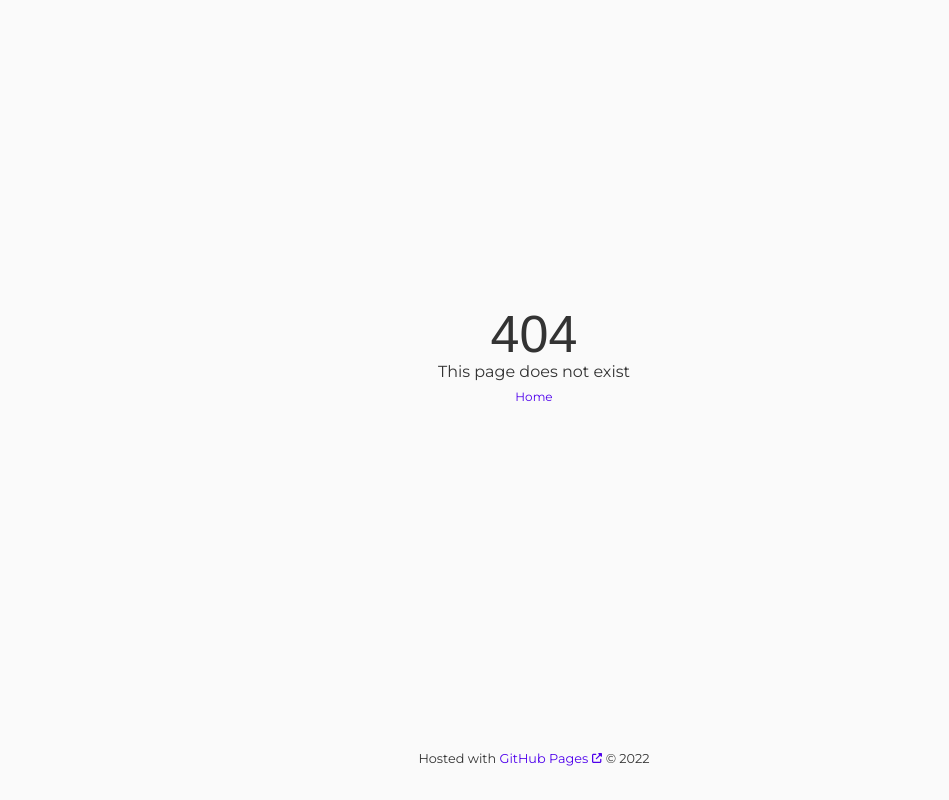
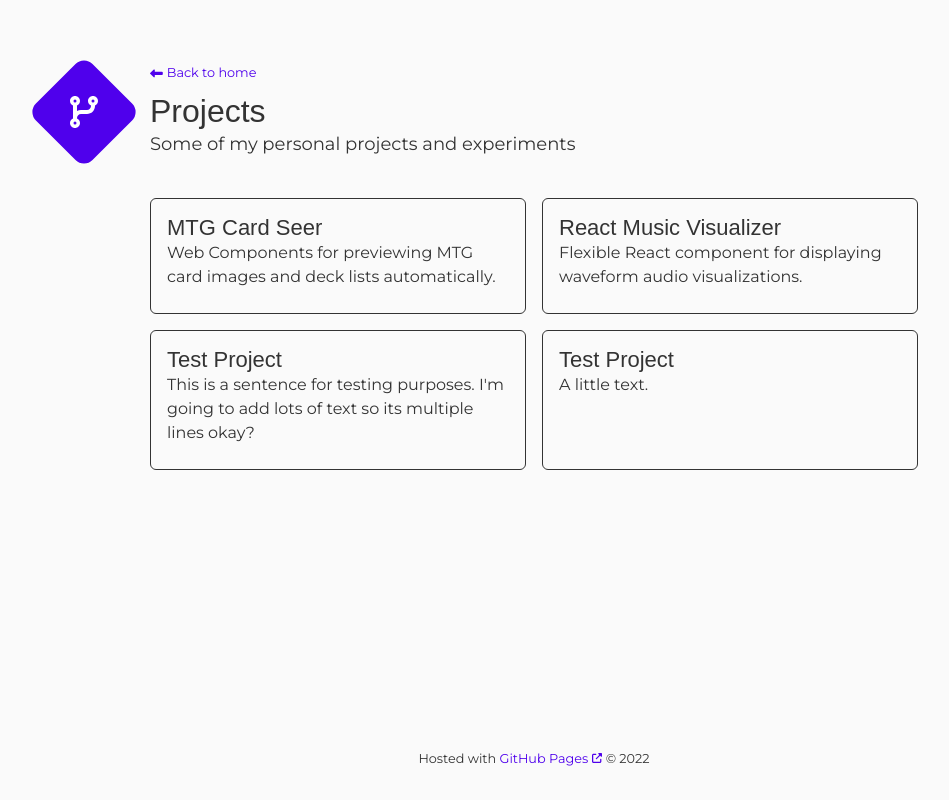
Before and after one commit to im-sticky/im-sticky.github.io, a Next.js app: page /projects in a window 1280 px wide. Before the commit this address had no page. Shown: the whole page, without its empty margins (106-1055 px from the left). Built offline with nearby package versions, Linux system fonts and the light colour scheme; a web font is replaced by a local one.

Commit message:
setup for projects page

```diff
--- a/components/TitleShape/index.js
+++ b/components/TitleShape/index.js
@@ -21,7 +21,7 @@ export function TitleShape({icon, alt, children, level = 1, small = false, class
 }
 
 TitleShape.propTypes = {
-  alt: PropTypes.string.isRequired,
+  alt: PropTypes.string,
   children: PropTypes.any.isRequired,
   className: PropTypes.string,
   icon: PropTypes.instanceOf(Object).isRequired,
--- /dev/null
+++ b/models/base.js
@@ -0,0 +1,5 @@
+export class Base {
+  toJSON() {
+    return Object.fromEntries(Object.entries({...this}).filter(([_, x]) => x !== undefined));
+  }
+}
--- /dev/null
+++ b/models/project.js
@@ -0,0 +1,13 @@
+import {Base} from './base';
+
+export class Project extends Base {
+  constructor({title, description, link, external = false, image}) {
+    super();
+
+    this.title = title;
+    this.description = description;
+    this.link = link;
+    this.external = external;
+    this.image = image;
+  }
+}
--- /dev/null
+++ b/pages/projects.js
@@ -0,0 +1,114 @@
+import React from 'react';
+import Head from 'next/head';
+import clsx from 'clsx';
+import Link from 'next/link';
+import {Section} from 'components/Section';
+import {Container} from 'components/Container';
+import {InternalLink} from 'components/Link';
+import {TitleShape} from 'components/TitleShape';
+import {FontAwesomeIcon} from '@fortawesome/react-fontawesome';
+import {faLongArrowAltLeft, faCodeBranch} from '@fortawesome/free-solid-svg-icons';
+import {SITE_URL} from 'helpers/constants';
+import {Project} from 'models/project';
+import styles from 'styles/Projects.module.scss';
+import sharedStyles from 'styles/Shared.module.scss';
+
+export default function Projects({projects}) {
+  return (
+    <>
+      <Head>
+        <title>Alex Craig | Projects</title>
+
+        <meta property="og:site_name" content="Alex Craig's Projects" />
+        <meta property="og:type" content="website" />
+        <meta property="og:url" content={`${SITE_URL}/projects`} />
+        <meta property="og:title" content="Projects" />
+        <meta property="og:description" content="Alex Craig's Projects" />
+        <meta property="og:image" content="/mstile-144x144.png" />
+
+        <meta name="twitter:site" content="@im_sticky" />
+        <meta name="twitter:card" content="summary" />
+        <meta name="twitter:url" content={`${SITE_URL}/projects`} />
+        <meta name="twitter:title" content="Projects" />
+        <meta name="twitter:description" content="Alex Craig's Projects" />
+        <meta name="twitter:image" content="/mstile-144x144.png" />
+      </Head>
+
+      <Section grow id="Projects" className={styles.projects}>
+        <Container>
+          <p
+            className={clsx(
+              sharedStyles['page__descriptor'],
+              sharedStyles['page__descriptor--small'],
+              sharedStyles['page__descriptor--spaced']
+            )}
+          >
+            <InternalLink icon to="/">
+              <FontAwesomeIcon
+                icon={faLongArrowAltLeft}
+                className={sharedStyles['page__back-icon']}
+              />
+              Back to home
+            </InternalLink>
+          </p>
+
+          <TitleShape icon={faCodeBranch}>Projects</TitleShape>
+
+          <p className={sharedStyles['page__descriptor']}>
+            Some of my personal projects and experiments
+          </p>
+
+          <div className={styles.projects__list}>
+            {projects.map((project) => {
+              const additional = project.external
+                ? {
+                    target: '_blank',
+                    rel: 'nofollow noreferrer noopener',
+                  }
+                : {};
+
+              return (
+                <Link key={project.link} href={project.link} passHref={project.external}>
+                  <a {...additional} className={styles['project-item']}>
+                    <h3 className={styles['project-item__title']}>{project.title}</h3>
+                    <p className={styles['project-item__title']}>{project.description}</p>
+                  </a>
+                </Link>
+              );
+            })}
+          </div>
+        </Container>
+      </Section>
+    </>
+  );
+}
+
+export const getStaticProps = async () => {
+  const projects = [
+    new Project({
+      title: 'MTG Card Seer',
+      description: 'Web Components for previewing MTG card images and deck lists automatically.',
+      link: 'https://github.com/im-sticky/mtg-card-seer#readme',
+      external: true,
+    }),
+    new Project({
+      title: 'React Music Visualizer',
+      description: 'Flexible React component for displaying waveform audio visualizations.',
+      link: 'https://github.com/im-sticky/react-music-visualizer#readme',
+      external: true,
+    }),
+    new Project({
+      title: 'Test Project',
+      description:
+        "This is a sentence for testing purposes. I'm going to add lots of text so its multiple lines okay?",
+      link: '/blog',
+    }),
+    new Project({
+      title: 'Test Project',
+      description: 'A little text.',
+      link: '/',
+    }),
+  ].map((x) => x.toJSON());
+
+  return {props: {projects}};
+};
--- /dev/null
+++ b/styles/Projects.module.scss
@@ -0,0 +1,47 @@
+@import 'styles/utilities.scss';
+
+.projects {
+  padding-top: pxToRems(64px);
+  @include gutters;
+
+  &__list {
+    margin-top: pxToRems(40px);
+    display: flex;
+    flex-wrap: wrap;
+  }
+}
+
+.project-item {
+  width: 100%;
+  display: block;
+  border: 1px solid $font-color;
+  border-radius: 6px;
+  padding: pxToRems(16px);
+  margin-bottom: pxToRems(16px);
+  text-decoration: none;
+  color: $font-color;
+  transition: all $transition-time-normal $transition-ease-out-expo;
+
+  @include focusStates {
+    color: $primary-color;
+    border-color: $primary-color;
+  }
+
+  @include tablet-and-up {
+    width: calc(50% - #{pxToRems(8px)});
+
+    &:nth-child(odd) {
+      margin-right: pxToRems(8px);
+    }
+
+    &:nth-child(even) {
+      margin-left: pxToRems(8px);
+    }
+  }
+
+  &__title {
+  }
+
+  &__description {
+  }
+}
--- a/styles/BlogShared.module.scss
+++ b/styles/Shared.module.scss
@@ -1,6 +1,6 @@
 @import 'styles/utilities.scss';
 
-.blog-post {
+.page {
   &__descriptor {
     margin-bottom: 0;
 
@@ -31,7 +31,7 @@
   }
 }
 
-.blog-pagination {
+.pagination {
   font-size: 80%;
   margin-top: pxToRems(24px);
   display: flex;
```
Also changed, not shown: pages/blog.js (+14 -23 lines), pages/blog/[slug].js (+20 -23 lines), pages/index.js (+3 -4 lines), 1 other file (tests, documents, lock files or other folders).
